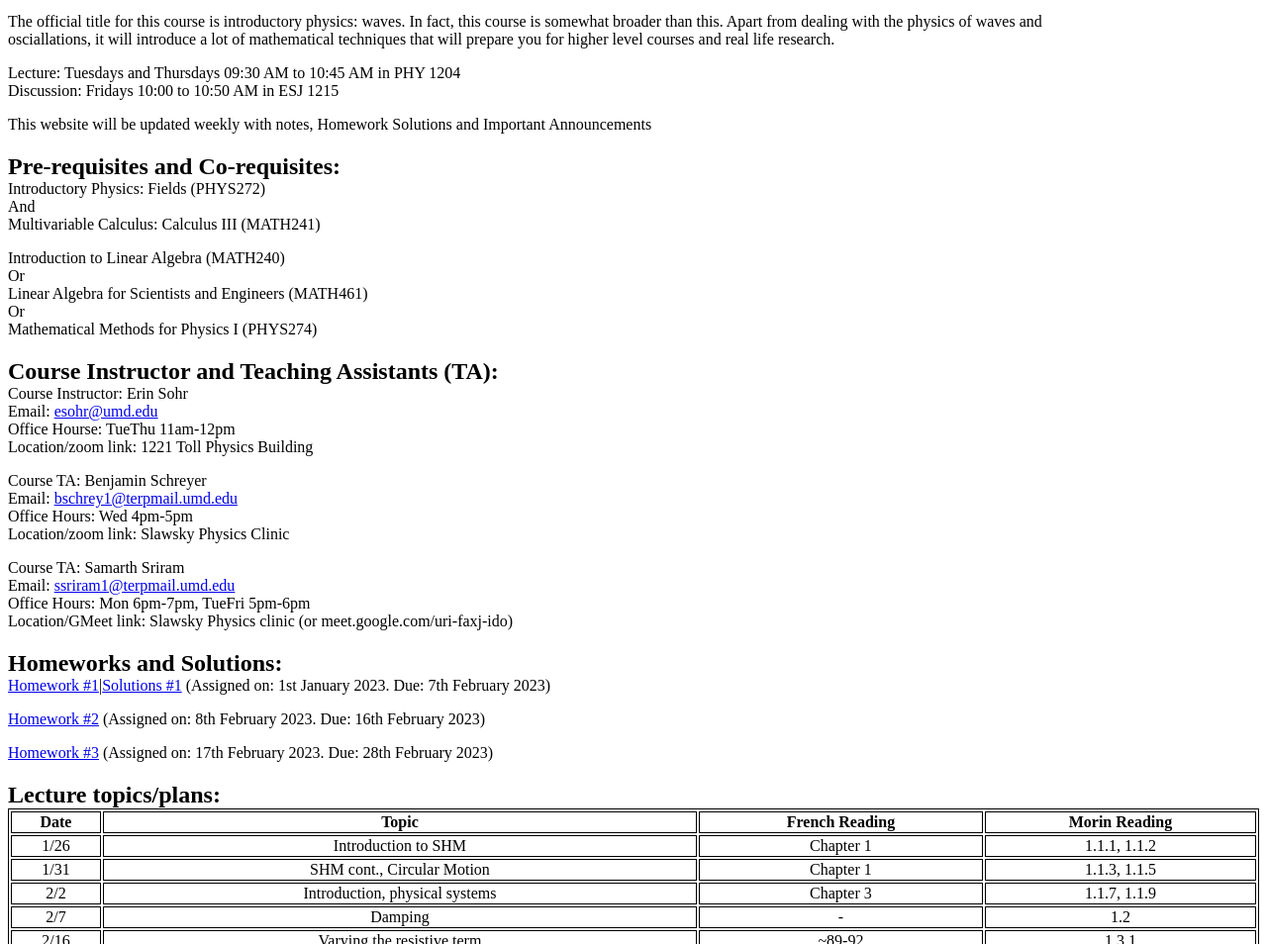
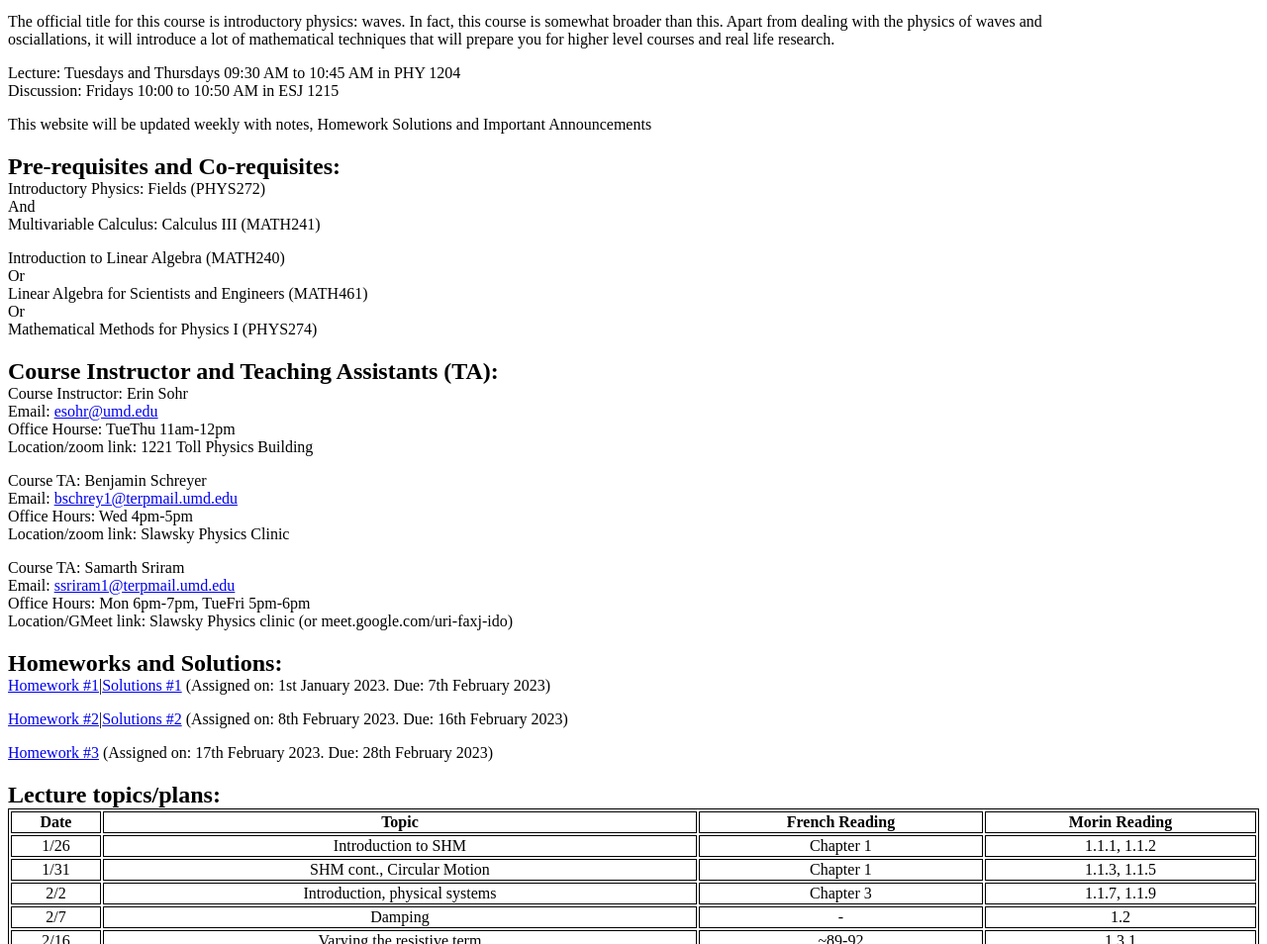
Before and after one commit to SamarthSriramDev/PHYS273_spr23, a plain HTML site: page index.html in a window 1280 px wide. Shown: the part 146-1100 px from the top of the page at 99% size. Drawn offline with nearby package versions, Linux system fonts and the light colour scheme.

Commit message:
added sol

```diff
--- a/index.html
+++ b/index.html
@@ -70,7 +70,7 @@
 
 	<h2>Homeworks and Solutions: </h2>
 	<p> <a href="HOMEWORK/HW1_273.pdf">Homework #1</a>|<a href="SOLUTIONS/HW01_solutions.pdf">Solutions #1</a> (Assigned on: 1st January 2023. Due: 7th February 2023)
-	<p> <a href="HOMEWORK/HW02.pdf">Homework #2</a> (Assigned on: 8th February 2023. Due: 16th February 2023)
+	<p> <a href="HOMEWORK/HW02.pdf">Homework #2</a>|<a href="SOLUTIIONS/HW2_Sol.pdf">Solutions #2</a> (Assigned on: 8th February 2023. Due: 16th February 2023)
 	<p> <a href="HOMEWORK/hw3.pdf">Homework #3</a> (Assigned on: 17th February 2023. Due: 28th February 2023)
 	</br>
 	</p>
```
